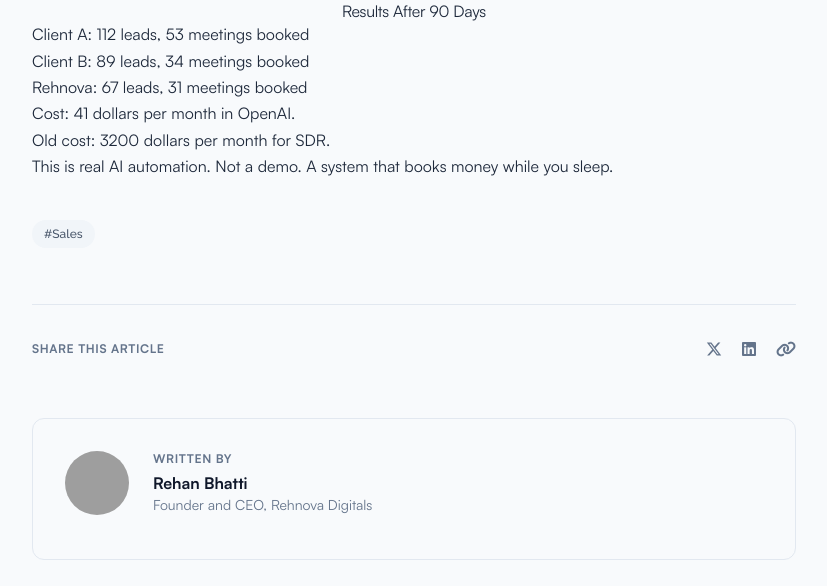
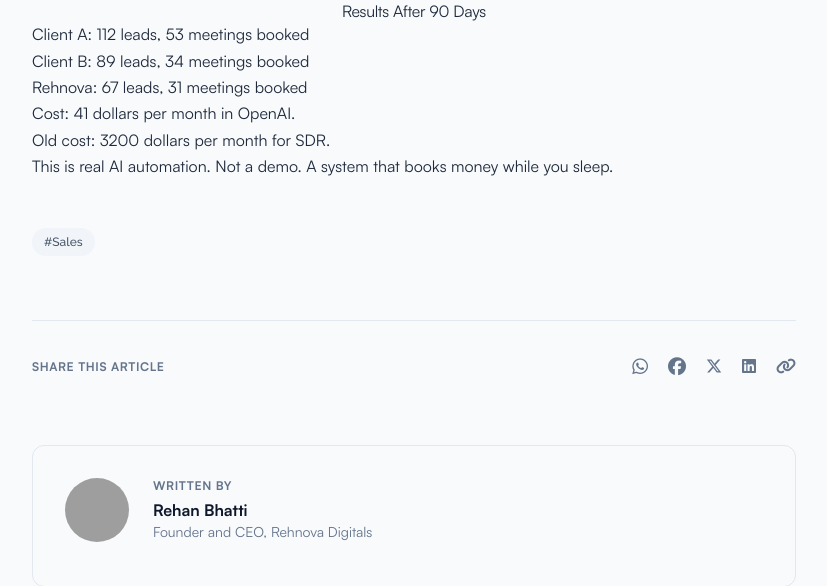
Before and after one commit to RehanRehnova/securiti, a Flask app: a page that uses templates/blog_template.html in a window 1280 px wide. Shown: the part 1720-2306 px from the top of the page, without its empty margins (64-891 px from the left). Run offline with Flask 3, Linux system fonts and the light colour scheme; parts of the project's set-up code (start-up, migrations or seed data) failed here and were passed over; some libraries are stand-ins or nearby versions; some web fonts are replaced; grey boxes are pictures that could not be loaded.

Commit message:
Update blog_template.html

```diff
--- a/templates/blog_template.html
+++ b/templates/blog_template.html
@@ -7,11 +7,13 @@
 <meta property="og:description" content="{{ article.excerpt }}">
 <meta property="og:image" content="{{ article.thumbnail }}">
 <meta property="og:type" content="article">
+<meta property="og:url" content="{{ request.url }}">
+<meta name="twitter:card" content="summary_large_image">
 {% endblock %}
 
 {% block content %}
 
-<!-- Reading progress bar - fixed height -->
+<!-- Reading progress bar -->
 <div id="reading-progress" class="fixed top-0 left-0 h-1 bg-[#1DA9CE] z-50 transition-all duration-150" style="width:0%"></div>
 
 <main class="pt-28 lg:pt-36">
@@ -32,7 +34,7 @@
                     <p class="text-xs font-semibold uppercase tracking-wider text-[#1DA9CE] mb-4">{{ article.category }}</p>
 
                     <!-- Title -->
-                    <h1 class="text-3xl sm:text-4xl lg:text-5xl font-bold text-slate-900 mb-6 leading-[1.1] tracking-tight">{{ article.title }}</h1>
+                    <h1 class="text-3xl sm:text-4xl lg:text-5xl font-bold text-slate-900 mb-6 leading-[1.15] tracking-tight">{{ article.title }}</h1>
 
                     <!-- Meta -->
                     <div class="flex flex-wrap items-center gap-3 mb-8">
@@ -68,24 +70,25 @@
 
                     <!-- Content -->
                     <div id="article-content" class="prose prose-slate max-w-none
-                                prose-headings:font-body prose-headings:font-bold prose-headings:tracking-tight prose-headings:text-slate-900 prose-headings:scroll-mt-32
-                                prose-h2:text-2xl prose-h2:mt-14 prose-h2:mb-5 prose-h2:leading-tight
-                                prose-h3:text-xl prose-h3:mt-10 prose-h3:mb-4
-                                prose-p:text-base prose-p:leading-[1.8] prose-p:text-slate-700 prose-p:mb-6
+                                prose-headings:font-body prose-headings:font-semibold prose-headings:tracking-tight prose-headings:text-slate-900 prose-headings:scroll-mt-32
+                                prose-h2:text-xl prose-h2:mt-16 prose-h2:mb-6 prose-h2:leading-snug prose-h2:border-l-2 prose-h2:border-[#1DA9CE] prose-h2:pl-4
+                                prose-h3:text-lg prose-h3:mt-12 prose-h3:mb-5 prose-h3:text-slate-800
+                                prose-p:text-base prose-p:leading-[1.9] prose-p:text-slate-700 prose-p:mb-7
                                 prose-a:text-[#1DA9CE] prose-a:no-underline hover:prose-a:underline prose-a:font-medium prose-a:underline-offset-2
                                 prose-strong:text-slate-900 prose-strong:font-semibold
-                                prose-ul:list-disc prose-ul:pl-6 prose-ul:mb-6 prose-ul:space-y-2
-                                prose-ol:list-decimal prose-ol:pl-6 prose-ol:mb-6 prose-ol:space-y-2
-                                prose-li:text-base prose-li:leading-[1.8] prose-li:text-slate-700 prose-li:pl-2
-                                prose-blockquote:border-l-4 prose-blockquote:border-[#1DA9CE] prose-blockquote:pl-6 prose-blockquote:italic prose-blockquote:text-slate-600 prose-blockquote:my-10 prose-blockquote:text-lg
+                                prose-ul:list-disc prose-ul:pl-6 prose-ul:mb-7 prose-ul:space-y-3
+                                prose-ol:list-decimal prose-ol:pl-6 prose-ol:mb-7 prose-ol:space-y-3
+                                prose-li:text-base prose-li:leading-[1.9] prose-li:text-slate-700 prose-li:pl-2
+                                prose-blockquote:border-l-4 prose-blockquote:border-[#1DA9CE] prose-blockquote:pl-6 prose-blockquote:italic prose-blockquote:text-slate-600 prose-blockquote:my-12 prose-blockquote:text-lg prose-blockquote:bg-slate-50 prose-blockquote:py-4 prose-blockquote:pr-6 prose-blockquote:rounded-r-lg
                                 prose-code:bg-slate-100 prose-code:px-1.5 prose-code:py-0.5 prose-code:rounded prose-code:text-sm prose-code:font-mono prose-code:text-slate-800 prose-code:font-medium
-                                prose-pre:bg-slate-900 prose-pre:text-slate-100 prose-pre:p-6 prose-pre:rounded-lg prose-pre:overflow-x-auto prose-pre:my-8">
+                                prose-pre:bg-slate-900 prose-pre:text-slate-100 prose-pre:p-6 prose-pre:rounded-lg prose-pre:overflow-x-auto prose-pre:my-10
+                                prose-hr:my-12 prose-hr:border-slate-200">
                         {{ article.content | safe }}
                     </div>
 
                     <!-- Tags -->
                     {% if article.tags %}
-                    <div class="flex flex-wrap gap-2 mt-10">
+                    <div class="flex flex-wrap gap-2 mt-12">
                         {% for tag in article.tags %}
                         <a href="/blog?tag={{ tag }}" class="px-3 py-1.5 text-xs font-medium text-slate-600 bg-slate-100 hover:bg-[#1DA9CE] hover:text-white rounded-full transition-colors">#{{ tag }}</a>
                         {% endfor %}
@@ -93,13 +96,19 @@
                     {% endif %}
 
                     <!-- Share -->
-                    <div class="mt-14 pt-8 border-t border-slate-200 flex items-center justify-between flex-wrap gap-4">
+                    <div class="mt-16 pt-8 border-t border-slate-200 flex items-center justify-between flex-wrap gap-4">
                         <p class="text-xs font-semibold uppercase tracking-wider text-slate-500">Share this article</p>
                         <div class="flex items-center gap-5">
-                            <a href="https://twitter.com/intent/tweet?url={{ request.url }}&text={{ article.title }}" target="_blank" rel="noopener" aria-label="Share on X" class="text-slate-500 hover:text-[#1DA9CE] transition-colors">
+                            <a href="https://wa.me/?text={{ article.title | urlencode }}%20{{ request.url | urlencode }}" target="_blank" rel="noopener" aria-label="Share on WhatsApp" class="text-slate-500 hover:text-[#25D366] transition-colors">
+                                <i class="fa-brands fa-whatsapp text-lg"></i>
+                            </a>
+                            <a href="https://www.facebook.com/sharer/sharer.php?u={{ request.url | urlencode }}" target="_blank" rel="noopener" aria-label="Share on Facebook" class="text-slate-500 hover:text-[#1877F2] transition-colors">
+                                <i class="fa-brands fa-facebook text-lg"></i>
+                            </a>
+                            <a href="https://twitter.com/intent/tweet?url={{ request.url }}&text={{ article.title }}" target="_blank" rel="noopener" aria-label="Share on X" class="text-slate-500 hover:text-slate-900 transition-colors">
                                 <i class="fa-brands fa-x-twitter text-base"></i>
                             </a>
-                            <a href="https://www.linkedin.com/sharing/share-offsite/?url={{ request.url }}" target="_blank" rel="noopener" aria-label="Share on LinkedIn" class="text-slate-500 hover:text-[#1DA9CE] transition-colors">
+                            <a href="https://www.linkedin.com/sharing/share-offsite/?url={{ request.url }}" target="_blank" rel="noopener" aria-label="Share on LinkedIn" class="text-slate-500 hover:text-[#0A66C2] transition-colors">
                                 <i class="fa-brands fa-linkedin text-base"></i>
                             </a>
                             <button onclick="copyArticleLink(this)" aria-label="Copy link" class="text-slate-500 hover:text-[#1DA9CE] transition-colors">
@@ -109,7 +118,7 @@
                     </div>
 
                     <!-- Author bio -->
-                    <div class="mt-14 p-8 bg-slate-50 rounded-xl border border-slate-200 flex flex-col sm:flex-row gap-6 sm:items-start">
+                    <div class="mt-16 p-8 bg-slate-50 rounded-xl border border-slate-200 flex flex-col sm:flex-row gap-6 sm:items-start">
                         <img src="{{ article.author_avatar }}" alt="{{ article.author }}" class="w-16 h-16 rounded-full object-cover shrink-0">
                         <div>
                             <p class="text-xs font-semibold uppercase tracking-wider text-slate-500 mb-1">Written by</p>
@@ -130,10 +139,9 @@
                         </div>
                     </div>
 
-
                     <!-- Prev / Next -->
                     {% if prev_article or next_article %}
-                    <div class="mt-10 grid grid-cols-1 sm:grid-cols-2 gap-4">
+                    <div class="mt-12 grid grid-cols-1 sm:grid-cols-2 gap-4">
                         {% if prev_article %}
                         <a href="/blog/{{ prev_article.slug }}" class="group p-6 border border-slate-200 rounded-lg hover:border-[#1DA9CE] hover:shadow-md transition-all">
                             <p class="text-xs font-semibold uppercase tracking-wider text-slate-500 mb-2 flex items-center gap-1.5">
@@ -170,10 +178,16 @@
                             <button onclick="toggleBookmark(this)" data-bookmark-btn aria-label="Save article" class="text-slate-500 hover:text-[#1DA9CE] transition-colors">
                                 <i class="fa-regular fa-bookmark text-base"></i>
                             </button>
-                            <a href="https://twitter.com/intent/tweet?url={{ request.url }}&text={{ article.title }}" target="_blank" rel="noopener" aria-label="Share on X" class="text-slate-500 hover:text-[#1DA9CE] transition-colors">
+                            <a href="https://wa.me/?text={{ article.title | urlencode }}%20{{ request.url | urlencode }}" target="_blank" rel="noopener" aria-label="Share on WhatsApp" class="text-slate-500 hover:text-[#25D366] transition-colors">
+                                <i class="fa-brands fa-whatsapp text-base"></i>
+                            </a>
+                            <a href="https://www.facebook.com/sharer/sharer.php?u={{ request.url | urlencode }}" target="_blank" rel="noopener" aria-label="Share on Facebook" class="text-slate-500 hover:text-[#1877F2] transition-colors">
+                                <i class="fa-brands fa-facebook text-base"></i>
+                            </a>
+                            <a href="https://twitter.com/intent/tweet?url={{ request.url }}&text={{ article.title }}" target="_blank" rel="noopener" aria-label="Share on X" class="text-slate-500 hover:text-slate-900 transition-colors">
                                 <i class="fa-brands fa-x-twitter text-base"></i>
                             </a>
-                            <a href="https://www.linkedin.com/sharing/share-offsite/?url={{ request.url }}" target="_blank" rel="noopener" aria-label="Share on LinkedIn" class="text-slate-500 hover:text-[#1DA9CE] transition-colors">
+                            <a href="https://www.linkedin.com/sharing/share-offsite/?url={{ request.url }}" target="_blank" rel="noopener" aria-label="Share on LinkedIn" class="text-slate-500 hover:text-[#0A66C2] transition-colors">
                                 <i class="fa-brands fa-linkedin text-base"></i>
                             </a>
                             <button onclick="copyArticleLink(this)" aria-label="Copy link" class="text-slate-500 hover:text-[#1DA9CE] transition-colors">
@@ -216,7 +230,7 @@
 
 <!-- Back to top -->
 <button id="back-to-top" onclick="window.scrollTo({top:0,behavior:'smooth'})" aria-label="Back to top"
-    class="fixed bottom-8 right-8 w-11 h-11 rounded-full bg-slate-400 text-white  flex items-center justify-center opacity-0 pointer-events-none translate-y-2 transition-all duration-300 z-40 hover:bg-[#1DA9CE]">
+    class="fixed bottom-8 right-8 w-11 h-11 rounded-full bg-slate-400 text-white flex items-center justify-center opacity-0 pointer-events-none translate-y-2 transition-all duration-300 z-40 hover:bg-[#1DA9CE]">
     <svg class="w-4 h-4" fill="none" stroke="currentColor" viewBox="0 0 24 24"><path stroke-linecap="round" stroke-linejoin="round" stroke-width="2" d="M5 15l7-7 7 7"/></svg>
 </button>
 
```
